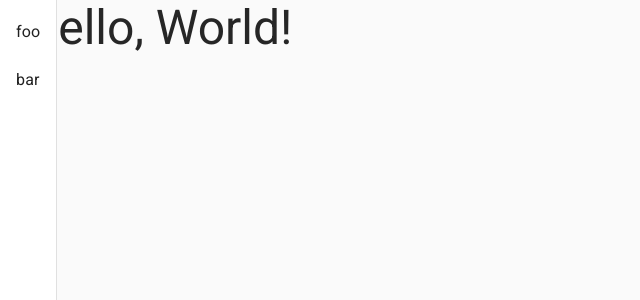
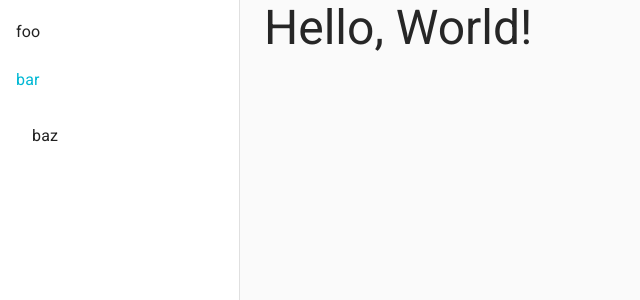
Before and after one commit to erwinv/web-erwinv-app, a Next.js app: page /docs in a window 1280 px wide. Shown: the top 300 px of the page, without its empty margins (0-640 px from the left). Built offline with nearby package versions, Linux system fonts and the light colour scheme.

Commit message:
WIP drawer menu

```diff
--- a/pages/docs.tsx
+++ b/pages/docs.tsx
@@ -1,38 +1,80 @@
-import React from 'react'
+import React, { useState } from 'react'
 import { NextPage } from 'next'
+// import Link from 'next/link'
 import {
+  Box,
   Collapse,
   Container,
   Drawer,
+  Link,
   List,
   ListItem,
   ListItemText,
   Typography,
 } from '@material-ui/core'
 
+import { createStyles, makeStyles } from '@material-ui/core/styles'
+
+const DRAWER_WIDTH = 240
+
+const useStyles = makeStyles(theme => createStyles({
+  drawer: {
+    width: DRAWER_WIDTH,
+    flexShrink: 0,
+  },
+  drawerPaper: {
+    width: DRAWER_WIDTH,
+  },
+  nestedListItem: {
+    paddingLeft: theme.spacing(4),
+  },
+  content: {
+    flexGrow: 1,
+  }
+}))
+
 interface DocsProps {
 
 }
 
 const Docs: NextPage<DocsProps> = () => {
+  const classes = useStyles()
+  const [open, setOpen] = useState(true)
+
   return (
-    <>
-      <Drawer variant='permanent' anchor='left'>
-        <List>
+    <Box display='flex'>
+      <Drawer
+        className={classes.drawer}
+        classes={{
+          paper: classes.drawerPaper,
+        }}
+        variant='permanent'
+        anchor='left'
+      >
+        <List component='nav'>
           <ListItem button>
             <ListItemText primary='foo' />
           </ListItem>
           <ListItem button>
-            <ListItemText primary='bar' />
+            <Link href='#bar'>
+              <ListItemText primary='bar' />
+            </Link>
           </ListItem>
         </List>
+        <Collapse in={open}>
+          <List component='div' disablePadding>
+            <ListItem button className={classes.nestedListItem}>
+              <ListItemText>baz</ListItemText>
+            </ListItem>
+          </List>
+        </Collapse>
       </Drawer>
-      <Container>
-        <main>
+      <main className={classes.content}>
+        <Container>
           <Typography variant='h3'>Hello, World!</Typography>
-        </main>
-      </Container>
-    </>
+        </Container>
+      </main>
+    </Box>
   )
 }
 
```
